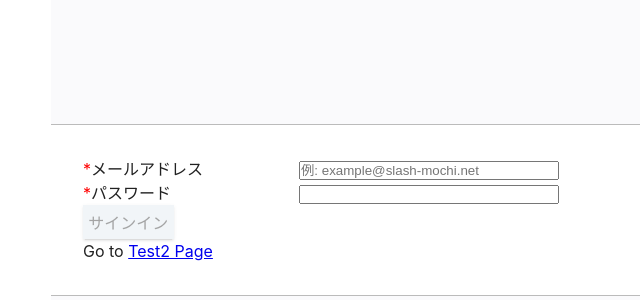
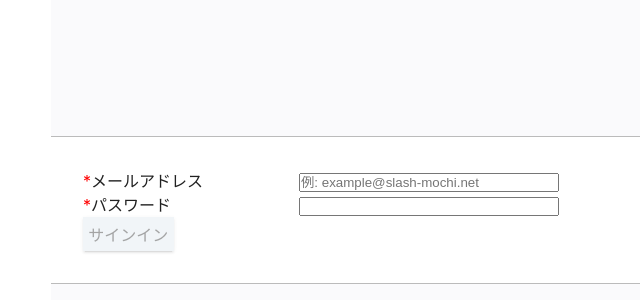
Before and after one commit to kusa-mochi/lite-sns, a React (Vite) app in the folder src/cmd/client/lite-sns-client/: page /signin in a window 1280 px wide. Shown: the part 190-490 px from the top of the page, without its empty margins (289-929 px from the left). Built offline with nearby package versions, Linux system fonts and the light colour scheme.

Commit message:
comment out the test link.

```diff
--- a/src/cmd/client/lite-sns-client/src/pages/signin.tsx
+++ b/src/cmd/client/lite-sns-client/src/pages/signin.tsx
@@ -132,7 +132,7 @@ export default function Signin() {
                 </div>
             </div>
             <Button disabled={!isSigninEnabled} onClick={() => signin()}>サインイン</Button>
-            <p>Go to <a href="/test2">Test2 Page</a></p>
+            {/* <p>Go to <a href="/test2">Test2 Page</a></p> */}
         </Card>
     )
 }
```
